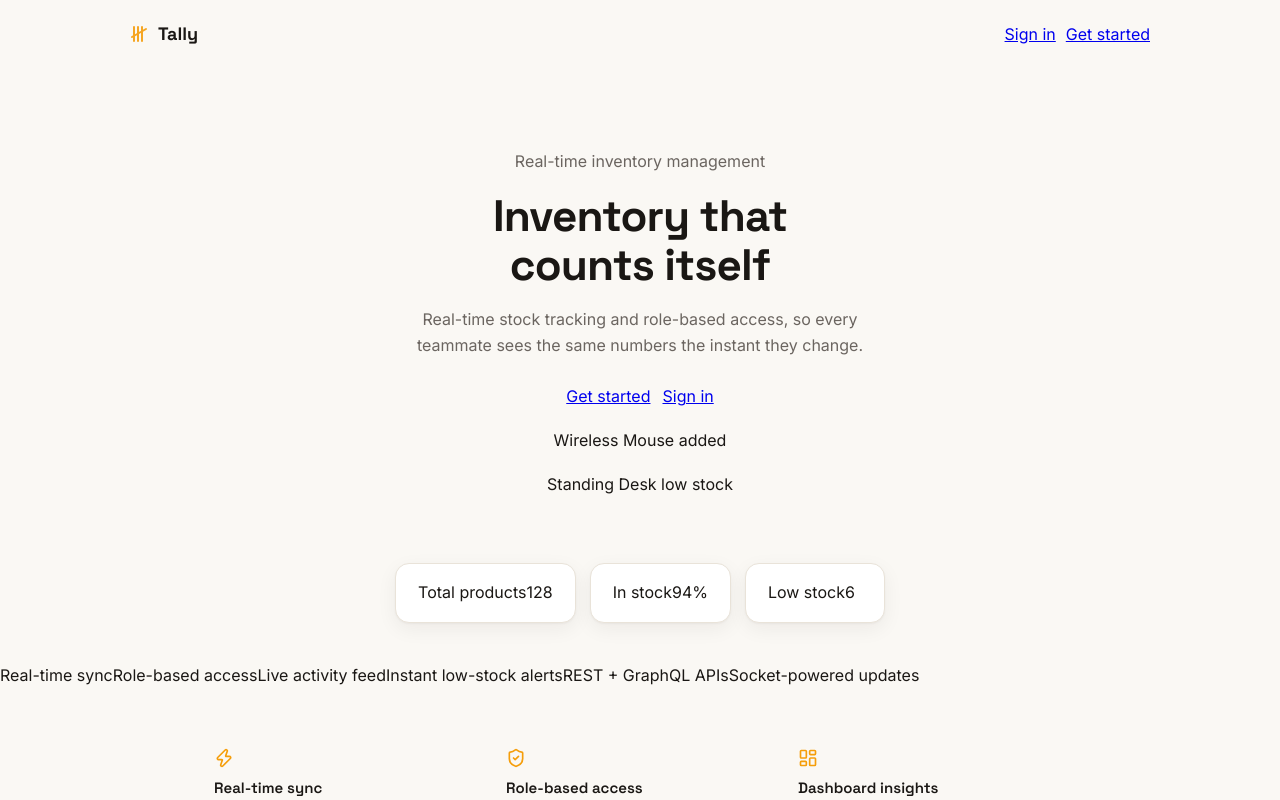
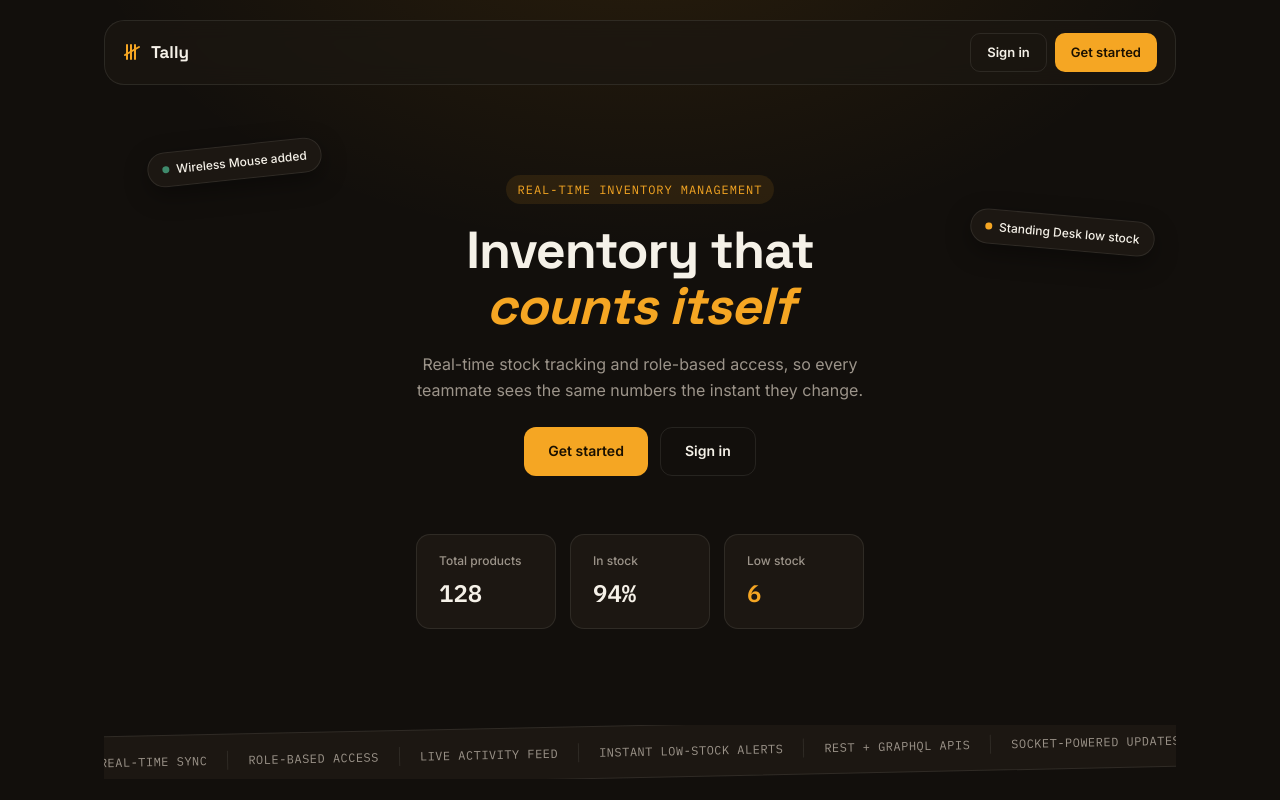
Before and after one commit to ElidryssyYassineDev/codveda-fullstack-internship, a React (Vite) app in the folder LEVEL-1/client/: page / in a window 1280 px wide. Shown: the top 800 px of the page. Built offline with nearby package versions, Linux system fonts and the light colour scheme; no server answers.

Commit message:
feat(client): add fixed-dark landing page styles, independent of app-wide theme toggle

```diff
--- a/LEVEL-1/client/src/index.css
+++ b/LEVEL-1/client/src/index.css
@@ -592,39 +592,98 @@ body {
 
 
 /*landing page desing*/
-.landing { display: flex; flex-direction: column; min-height: 100vh; }
+.landing {
+  --landing-bg: #120F0C;
+  --landing-glow: radial-gradient(ellipse 800px 500px at 50% -10%, rgba(245,158,11,0.10), transparent 70%);
+  --landing-surface: #1C1712;
+  --landing-border: rgba(245,241,232,0.09);
+  --landing-text: #F5F1E8;
+  --landing-muted: #9C948A;
+  --landing-accent: #F5A623;
+  --landing-green: #3F8A6C;
+  background: var(--landing-bg) var(--landing-glow);
+  color: var(--landing-text);
+  min-height: 100vh;
+  font-family: var(--font-body);
+}
+
+.landing__frame { max-width: 1120px; margin: 0 auto; padding: 0 24px; }
 
 .landing__nav {
   display: flex; align-items: center; justify-content: space-between;
-  padding: 20px 40px; max-width: 1100px; width: 100%; margin: 0 auto;
+  margin: 20px auto 0; padding: 12px 18px;
+  background: rgba(28,23,18,0.7); border: 1px solid var(--landing-border);
+  border-radius: 20px; backdrop-filter: blur(10px);
 }
-.landing__brand { display: flex; align-items: center; gap: 8px; font-family: var(--font-sans); font-weight: 700; font-size: 18px; }
-.landing__nav-actions { display: flex; gap: 10px; }
+.landing__brand { display: flex; align-items: center; gap: 8px; font-family: var(--font-sans); font-weight: 700; font-size: 17px; }
+.landing__nav-actions { display: flex; gap: 8px; }
+
+.landing__btn {
+  display: inline-flex; align-items: center; justify-content: center;
+  padding: 8px 16px; border-radius: 10px; font-size: 13px; font-weight: 600;
+  text-decoration: none; transition: opacity 0.15s ease, transform 0.1s ease;
+}
+.landing__btn:hover { opacity: 0.88; }
+.landing__btn--primary { background: var(--landing-accent); color: #1A1000; }
+.landing__btn--primary:hover { transform: translateY(-1px); }
+.landing__btn--ghost { background: transparent; color: var(--landing-text); border: 1px solid var(--landing-border); }
+.landing__btn--lg { padding: 12px 24px; font-size: 14px; border-radius: 12px; }
 
 .landing__hero {
-  max-width: 720px; margin: 0 auto; padding: 80px 24px 40px; text-align: center;
+  position: relative; text-align: center; padding: 90px 16px 40px;
   display: flex; flex-direction: column; align-items: center; gap: 18px;
 }
-.landing__hero h1 { font-family: var(--font-sans); font-size: 44px; font-weight: 700; letter-spacing: -0.02em; line-height: 1.1; }
-.landing__hero p { font-size: 16px; color: var(--color-text-muted); max-width: 480px; line-height: 1.6; }
-.landing__cta { display: flex; gap: 12px; margin-top: 8px; }
-.btn--lg { padding: 0.7rem 1.5rem; font-size: 0.9rem; }
+.landing__kicker {
+  font-family: var(--font-mono); font-size: 12px; letter-spacing: 0.08em; text-transform: uppercase;
+  color: var(--landing-accent); background: rgba(245,166,35,0.1); padding: 5px 12px; border-radius: 999px;
+}
+.landing__hero h1 { font-family: var(--font-sans); font-weight: 700; font-size: 52px; line-height: 1.08; letter-spacing: -0.02em; }
+.landing__accent-text { color: var(--landing-accent); font-style: italic; }
+.landing__sub { font-size: 16px; color: var(--landing-muted); max-width: 460px; line-height: 1.6; }
+.landing__cta { display: flex; gap: 12px; margin-top: 6px; }
 
-.landing__preview { display: flex; gap: 14px; margin-top: 48px; padding: 0 16px; flex-wrap: wrap; justify-content: center; }
+.landing__chip {
+  position: absolute; display: flex; align-items: center; gap: 7px;
+  background: var(--landing-surface); border: 1px solid var(--landing-border);
+  border-radius: 999px; padding: 7px 14px; font-size: 12px; font-weight: 500;
+  box-shadow: 0 8px 24px rgba(0,0,0,0.35);
+}
+.landing__chip--a { top: 60px; left: 4%; transform: rotate(-6deg); }
+.landing__chip--b { top: 130px; right: 2%; transform: rotate(5deg); }
+.landing__chip-tick { width: 7px; height: 7px; border-radius: 50%; background: var(--landing-green); }
+.landing__chip-tick--warn { background: var(--landing-accent); }
+
+.landing__preview { display: flex; gap: 14px; margin-top: 40px; flex-wrap: wrap; justify-content: center; }
 .landing__preview-card {
-  background: var(--color-bg-elevated); border: 1px solid var(--color-border);
-  border-radius: 14px; padding: 16px 22px; box-shadow: var(--shadow-card);
-  min-width: 140px; text-align: left;
+  background: var(--landing-surface); border: 1px solid var(--landing-border);
+  border-radius: 14px; padding: 16px 22px; min-width: 140px; text-align: left;
 }
+.landing__preview-label { font-size: 12px; color: var(--landing-muted); font-weight: 500; display: block; }
+.landing__preview-value { font-family: var(--font-mono); font-size: 24px; font-weight: 600; margin-top: 4px; display: block; }
+.landing__preview-card--warn .landing__preview-value { color: var(--landing-accent); }
 
-.landing__features { display: grid; grid-template-columns: repeat(3, 1fr); gap: 24px; max-width: 900px; margin: 60px auto 80px; padding: 0 24px; }
+.landing__ribbon { margin: 56px 0; overflow: hidden; }
+.landing__ribbon-track {
+  display: flex; flex-wrap: wrap; justify-content: center; gap: 0;
+  background: var(--landing-surface); border-top: 1px solid var(--landing-border);
+  border-bottom: 1px solid var(--landing-border); padding: 16px 0;
+  transform: rotate(-1.2deg); margin: 0 -40px;
+}
+.landing__ribbon-item {
+  font-family: var(--font-mono); font-size: 12px; letter-spacing: 0.04em; text-transform: uppercase;
+  color: var(--landing-muted); padding: 0 20px; border-right: 1px solid var(--landing-border);
+}
+.landing__ribbon-item:last-child { border-right: none; }
+
+.landing__features { display: grid; grid-template-columns: repeat(3, 1fr); gap: 24px; padding: 0 24px 90px; }
 .landing__feature { display: flex; flex-direction: column; gap: 8px; }
-.landing__feature svg { color: var(--color-accent); }
+.landing__feature svg { color: var(--landing-accent); }
 .landing__feature h3 { font-family: var(--font-sans); font-size: 15px; font-weight: 600; }
-.landing__feature p { font-size: 13px; color: var(--color-text-muted); line-height: 1.5; }
+.landing__feature p { font-size: 13px; color: var(--landing-muted); line-height: 1.5; }
 
 @media (max-width: 640px) {
-  .landing__hero h1 { font-size: 32px; }
+  .landing__hero h1 { font-size: 34px; }
+  .landing__chip { display: none; }
   .landing__features { grid-template-columns: 1fr; }
   .landing__cta { flex-direction: column; width: 100%; max-width: 280px; }
 }
```
